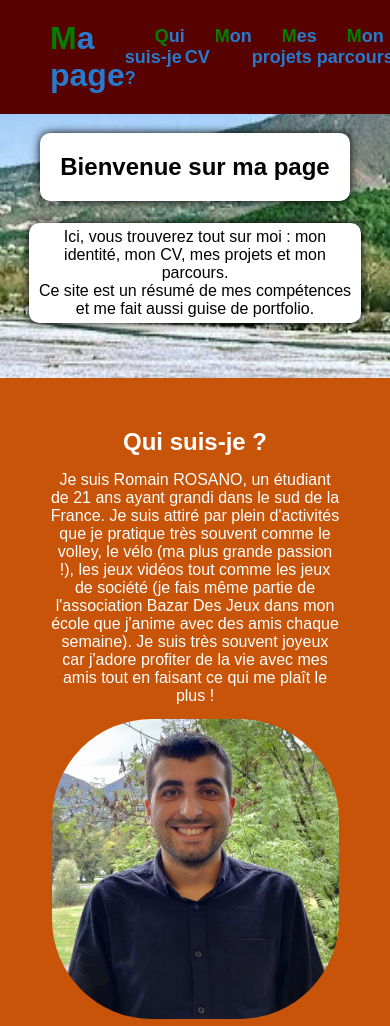
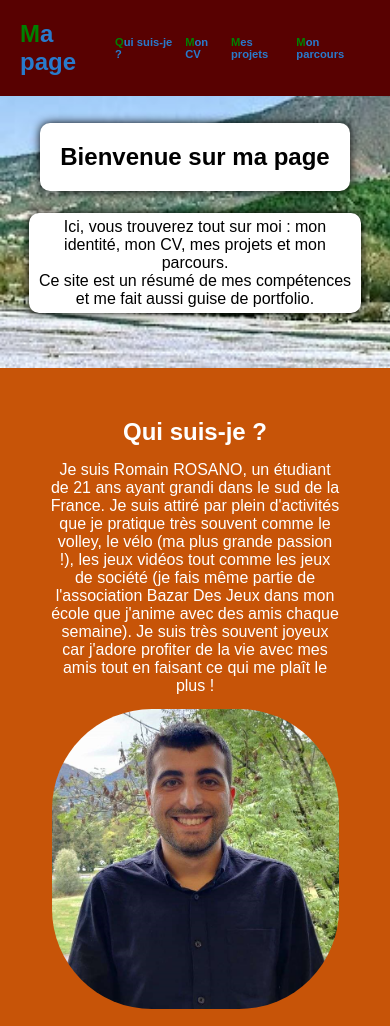
Before and after one commit to sabiroro/pro_website, a plain HTML site: page index.html in a window 390 px wide. Shown: the top 1026 px of the page. Drawn offline with Linux system fonts and the light colour scheme; a script that the page names is missing.

Commit message:
Best phone render

```diff
--- a/style.css
+++ b/style.css
@@ -302,11 +302,11 @@
         }
 
         section {
-            scroll-margin-top: 77px;
+            scroll-margin-top: 68px;
         }
 
         main {
-            padding-top: 78px;
+            padding-top: 68px;
         }
 
         /**HEADER**/
@@ -324,7 +324,6 @@
         }
 
         header a {
-            margin-left: 30px;
             text-decoration: none;
             font-weight: 300;
             color: rgb(40, 122, 204);
@@ -336,14 +335,18 @@
         }
 
         .homepage {
-            font-size: xx-large;
+            font-size: x-large;
         }
 
         .navbar {
             list-style: none;
             position: relative;
             display: flex;
-            font-size: large;
+            font-size: 70%;
+        }
+
+        .navbar li {
+            margin-inline: 3px;
         }
 
         .navbar a:hover {
```
